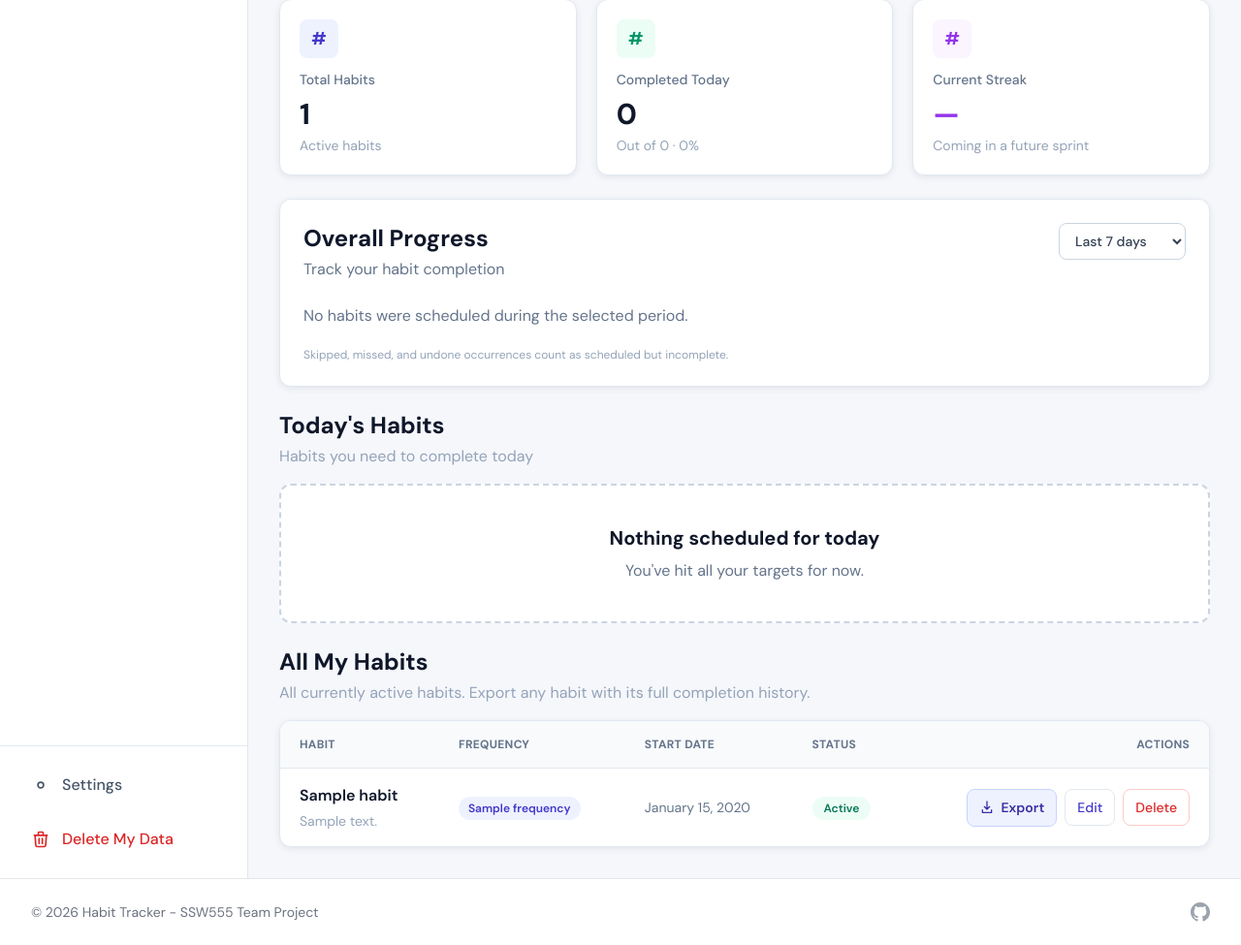
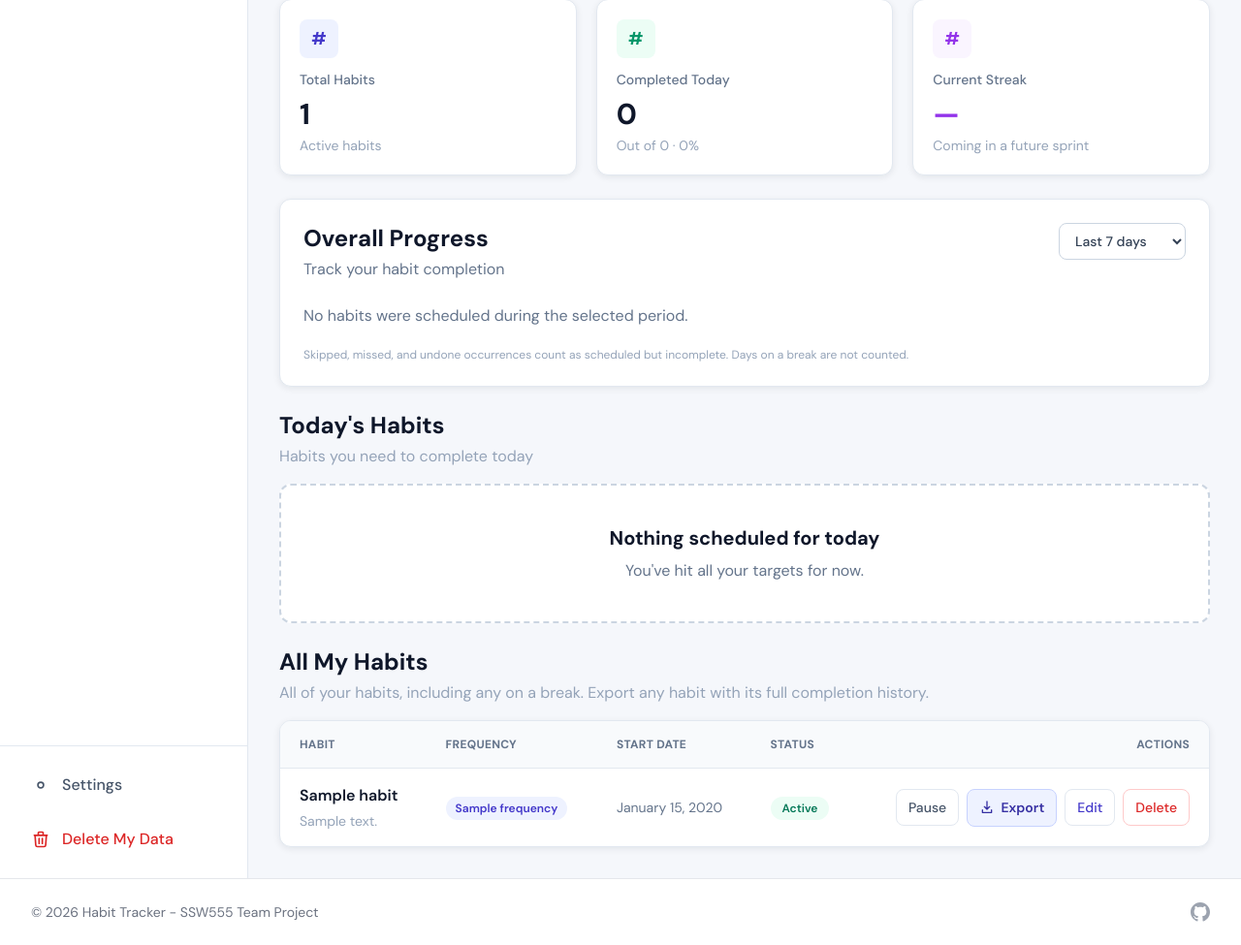
Before and after one commit to jpagan2Coding/Habit-Tracker, a Flask app: page /dashboard in a window 1280 px wide. Shown: the part 360-1335 px from the top of the page at 97% size. Run offline with Flask 3, Linux system fonts and the light colour scheme; the visitor is signed in with stand-in values (Sample User, id 1); a database or web service that is not in the repository returns one stand-in record (values such as "Sample title"); some libraries are stand-ins or nearby versions.

Commit message:
Implement habit break feature

```diff
--- a/app.py
+++ b/app.py
@@ -27,10 +27,11 @@ from pymongo.errors import DuplicateKeyError, PyMongoError
 from werkzeug.security import check_password_hash, generate_password_hash
 from werkzeug.utils import secure_filename
 
-from models import FREQUENCY_CHOICES, HABIT_FILE_FIELDS
+from models import FREQUENCY_CHOICES, HABIT_FILE_FIELDS, PAUSE_DURATIONS
 from progress import (
     VALID_PROGRESS_PERIODS,
     calculate_overall_progress,
+    current_break,
 )
 
 
@@ -251,6 +252,10 @@ def is_due_today(habit, today):
     completed = {d for d in habit.get("completed_dates", []) if isinstance(d, str)}
     skipped = {d for d in habit.get("skipped_dates", []) if isinstance(d, str)}
 
+    # a habit on a break leaves the list, unless it was already finished before the break
+    if current_break(habit, today):
+        return today_iso in completed
+
     # keep habits finished or skipped today on the list so they show their status
     if today_iso in completed or today_iso in skipped:
         return True
@@ -259,6 +264,14 @@ def is_due_today(habit, today):
     start_iso = _period_start(habit.get("frequency") or "daily", today).isoformat()
     completed_this_period = sum(1 for d in completed if start_iso <= d <= today_iso)
     return completed_this_period < (habit.get("target") or 1)
+
+
+def _resume_date(habit, today):
+    """First day a habit on a break is active again, or None when it isn't on a break."""
+    habit_break = current_break(habit, today)
+    if habit_break is None:
+        return None
+    return date.fromisoformat(habit_break["end"]) + timedelta(days=1)
 
 
 @app.route("/dashboard")
@@ -288,6 +301,9 @@ def habit_dashboard():
     completion_by_id = {habit["id"]: today in habit.get("completed_dates", []) for habit in habits}
 
     skipped_by_id = {habit["id"]: today in habit.get("skipped_dates", []) for habit in habits}
+
+    resume_by_id = {habit["id"]: _resume_date(habit, today_date) for habit in habits}
+    on_break_count = sum(1 for resume_date in resume_by_id.values() if resume_date)
 
     completed_today = sum(completion_by_id[habit["id"]] for habit in todays_habits)
     skipped_today = sum(skipped_by_id[habit["id"]] for habit in todays_habits)
@@ -319,6 +335,8 @@ def habit_dashboard():
         todays_habits=todays_habits,
         completion_by_id=completion_by_id,
         skipped_by_id=skipped_by_id,
+        resume_by_id=resume_by_id,
+        on_break_count=on_break_count,
         total_habits=total_habits,
         completed_today=completed_today,
         skipped_today=skipped_today,
@@ -326,7 +344,8 @@ def habit_dashboard():
         completion_percentage=completion_percentage,
         overall_progress=overall_progress,
         progress_periods=VALID_PROGRESS_PERIODS,
-        # Not built yet. Team rule: a skipped day neither breaks nor extends a streak.
+        # Not built yet. Team rule: a skipped day neither breaks nor extends a streak, and
+        # neither does a day on a break (use progress.current_break to spot those).
         current_streak=None,
         today=today,
         habit_csrf_token=_habit_form_token(),
@@ -587,6 +606,9 @@ def complete_habit(habit_id):
 
     if habit.get("status", "active") in INACTIVE_STATUSES:
         return jsonify({"error": "Habit is inactive"}), 409
+
+    if current_break(habit, today):
+        return jsonify({"error": "Habit is on a break"}), 409
 
     if today_str in habit.get("completed_dates", []):
         return jsonify({"error": "Already completed today"}), 409
@@ -887,6 +909,88 @@ def unskip_habit(habit_id):
     return redirect(url_for("habit_dashboard"))
 
 
+@app.route("/habits/<habit_id>/pause", methods=["GET", "POST"])
+def pause_habit(habit_id):
+    """Put an owned habit on a break for a chosen number of days, starting today.
+
+    Completion and skip history are left untouched, so streak data stays frozen.
+    """
+    if not session.get("user_id") or not session.get("user_email"):
+        return redirect(url_for("login"))
+
+    query, habit = _owned_habit(habit_id)
+    today = datetime.utcnow().date()
+    if current_break(habit, today):
+        flash("This habit is already on a break.", "error")
+        return redirect(url_for("habit_dashboard"))
+
+    error = None
+    if request.method == "POST":
+        _validate_habit_form_token()
+        try:
+            days = int(request.form.get("days", ""))
+        except ValueError:
+            days = 0
+
+        if days not in PAUSE_DURATIONS:
+            error = "Choose how long the break should last."
+        else:
+            end = today + timedelta(days=days - 1)
+            get_db()["habits"].update_one(
+                query,
+                {"$push": {"breaks": {"start": today.isoformat(), "end": end.isoformat()}}},
+            )
+            resume = end + timedelta(days=1)
+            flash(
+                f"“{habit.get('name', 'This habit')}” is on a break. "
+                f"It will be back on {resume:%B %d, %Y}.",
+                "success",
+            )
+            return redirect(url_for("habit_dashboard"))
+
+    return render_template(
+        "apps/habit_tracker/pause.html",
+        habit=habit,
+        habit_id=habit_id,
+        pause_options=[
+            (days, label, today + timedelta(days=days)) for days, label in PAUSE_DURATIONS.items()
+        ],
+        error=error,
+        habit_csrf_token=_habit_form_token(),
+    ), (400 if error else 200)
+
+
+@app.route("/habits/<habit_id>/resume", methods=["POST"])
+def resume_habit(habit_id):
+    """End an owned habit's break early so it is active again from today."""
+    if not session.get("user_id") or not session.get("user_email"):
+        return redirect(url_for("login"))
+
+    query, habit = _owned_habit(habit_id)
+    _validate_habit_form_token()
+
+    today = datetime.utcnow().date()
+    if not current_break(habit, today):
+        flash("This habit isn't on a break.", "error")
+        return redirect(url_for("habit_dashboard"))
+
+    # Cut the current break off at yesterday. Past breaks stay recorded so they
+    # keep counting as neutral days for progress and streaks.
+    today_iso = today.isoformat()
+    yesterday = (today - timedelta(days=1)).isoformat()
+    breaks = []
+    for habit_break in habit.get("breaks") or []:
+        if habit_break["end"] >= today_iso:
+            if habit_break["start"] >= today_iso:
+                continue  # the break only started today, so nothing is left of it
+            habit_break = {**habit_break, "end": yesterday}
+        breaks.append(habit_break)
+
+    get_db()["habits"].update_one(query, {"$set": {"breaks": breaks}})
+    flash(f"Welcome back! “{habit.get('name', 'This habit')}” is active again.", "success")
+    return redirect(url_for("habit_dashboard"))
+
+
 @app.route("/account/delete-data", methods=["GET", "POST"])
 def delete_account_data():
     """Wipe the user's habits (and the completion history stored on them) but keep the account."""
--- a/static/css/habit-tracker.css
+++ b/static/css/habit-tracker.css
@@ -26,6 +26,17 @@
 .habit-export-button:focus-visible {
     outline: 3px solid #6366f1;
     outline-offset: 3px;
+}
+
+/* Habits on a break are greyed out; the status and action cells stay full strength. */
+.habit-paused {
+    background: #f8fafc;
+}
+
+/* Dim the cell contents, not the cell, so the row background stays even. */
+.habit-paused .habit-dim > * {
+    opacity: 0.5;
+    filter: grayscale(1);
 }
 
 .dashboard-shell {
--- /dev/null
+++ b/templates/apps/habit_tracker/_pause_button.html
@@ -0,0 +1,6 @@
+<a href="{{ url_for('pause_habit', habit_id=habit.id) }}"
+   class="rounded-lg border border-slate-200 px-3 py-2 text-sm font-medium text-slate-600 hover:bg-slate-50"
+   aria-label="Pause {{ habit.name }}"
+   title="Take a break without losing your streak">
+    Pause
+</a>
--- a/templates/apps/habit_tracker/dashboard.html
+++ b/templates/apps/habit_tracker/dashboard.html
@@ -217,7 +217,11 @@
 
 
                     <p class="mt-1 text-sm text-slate-400">
+                        {% if on_break_count %}
+                        {{ total_habits - on_break_count }} active · {{ on_break_count }} on a break
+                        {% else %}
                         Active habits
+                        {% endif %}
                     </p>
                 </article>
 
@@ -322,6 +326,7 @@
 
                 <p class="mt-5 text-xs text-slate-400">
                     Skipped, missed, and undone occurrences count as scheduled but incomplete.
+                    Days on a break are not counted.
                 </p>
             </section>
 
@@ -343,6 +348,7 @@
                     {% for habit in todays_habits %}
                     {% set is_completed = completion_by_id[habit.id] %}
                     {% set is_skipped = skipped_by_id[habit.id] %}
+                    {% set is_on_break = resume_by_id[habit.id] %}
 
 
                     <article class="habit-row rounded-xl border border-slate-200 bg-white p-4">
@@ -392,6 +398,13 @@
                                     <span
                                         class="rounded-full bg-amber-50 px-2.5 py-1 text-xs font-semibold text-amber-700">
                                         Skipped today
+                                    </span>
+                                    {% endif %}
+
+                                    {% if is_on_break %}
+                                    <span
+                                        class="rounded-full bg-slate-100 px-2.5 py-1 text-xs font-semibold text-slate-600">
+                                        On break
                                     </span>
                                     {% endif %}
                                 </div>
@@ -458,6 +471,9 @@
                                     </button>
                                 </form>
                                 {% endif %}
+                                {% if not is_on_break %}
+                                {% include 'apps/habit_tracker/_pause_button.html' %}
+                                {% endif %}
                                 {% include 'apps/habit_tracker/_export_button.html' %}
                                 <a href="{{ url_for('edit_habit', habit_id=habit.id) }}"
                                    class="rounded-lg border border-slate-200 px-3 py-2 text-sm font-medium text-indigo-700 hover:bg-indigo-50">
@@ -477,7 +493,11 @@
                 {% elif habits %}
                 <div class="rounded-xl border-2 border-dashed border-slate-300 bg-white px-6 py-10 text-center">
                     <h3 class="text-xl font-bold text-slate-900">Nothing scheduled for today</h3>
+                    {% if on_break_count == total_habits %}
+                    <p class="mt-2 text-slate-500">All of your habits are on a break.</p>
+                    {% else %}
                     <p class="mt-2 text-slate-500">You've hit all your targets for now.</p>
+                    {% endif %}
                 </div>
                 {% else %}
                 <div class="rounded-xl border-2 border-dashed border-slate-300 bg-white px-6 py-10 text-center">
@@ -515,7 +535,7 @@
 
 
                     <p class="mt-1 text-slate-400">
-                        All currently active habits. Export any habit with its full completion history.
+                        All of your habits, including any on a break. Export any habit with its full completion history.
                     </p>
                 </div>
 
@@ -559,8 +579,9 @@
                         <tbody class="divide-y divide-slate-100">
                             {% if habits %}
                             {% for habit in habits %}
-                            <tr>
-                                <td class="px-5 py-4">
+                            {% set resume_date = resume_by_id[habit.id] %}
+                            <tr class="{% if resume_date %}habit-paused{% endif %}">
+                                <td class="habit-dim px-5 py-4">
                                     <p class="font-semibold text-slate-900">
                                         {{ habit.name }}
                                     </p>
@@ -574,7 +595,7 @@
                                 </td>
 
 
-                                <td class="px-5 py-4">
+                                <td class="habit-dim px-5 py-4">
                                     <span
                                         class="rounded-full bg-indigo-50 px-2.5 py-1 text-xs font-semibold text-indigo-700">
                                         {{ habit.frequency }}
@@ -582,21 +603,42 @@
                                 </td>
 
 
-                                <td class="whitespace-nowrap px-5 py-4 text-sm text-slate-500">
-                                    {{ habit.created_at.strftime('%B %d, %Y') }}
+                                <td class="habit-dim whitespace-nowrap px-5 py-4 text-sm text-slate-500">
+                                    <span>{{ habit.created_at.strftime('%B %d, %Y') }}</span>
                                 </td>
 
 
                                 <td class="px-5 py-4">
+                                    {% if resume_date %}
+                                    <span
+                                        class="rounded-full bg-slate-200 px-3 py-1 text-xs font-semibold text-slate-700">
+                                        On break
+                                    </span>
+                                    <p class="mt-2 whitespace-nowrap text-xs text-slate-500">
+                                        Back on {{ resume_date.strftime('%B %d, %Y') }}
+                                    </p>
+                                    {% else %}
                                     <span
                                         class="rounded-full bg-emerald-50 px-3 py-1 text-xs font-semibold text-emerald-700">
                                         Active
                                     </span>
+                                    {% endif %}
                                 </td>
 
 
                                 <td class="px-5 py-4 text-right">
                                     <div class="flex flex-wrap items-center justify-end gap-2">
+                                        {% if resume_date %}
+                                        <form method="POST" action="{{ url_for('resume_habit', habit_id=habit.id) }}">
+                                            <input type="hidden" name="csrf_token" value="{{ habit_csrf_token }}">
+                                            <button type="submit"
+                                                    class="rounded-lg border border-emerald-200 px-3 py-2 text-sm font-medium text-emerald-700 hover:bg-emerald-50">
+                                                End break
+                                            </button>
+                                        </form>
+                                        {% else %}
+                                        {% include 'apps/habit_tracker/_pause_button.html' %}
+                                        {% endif %}
                                         {% include 'apps/habit_tracker/_export_button.html' %}
                                         <a href="{{ url_for('edit_habit', habit_id=habit.id) }}"
                                            class="rounded-lg border border-slate-200 px-3 py-2 text-sm font-medium text-indigo-700 hover:bg-indigo-50">
```
Also changed, not shown: models.py (+9 -0 lines), progress.py (+21 -1 lines), reminders.py (+6 -1 lines), templates/apps/habit_tracker/pause.html (added, +54 -0 lines), tests/test_pause_habits.py (added, +446 -0 lines), README.md.
